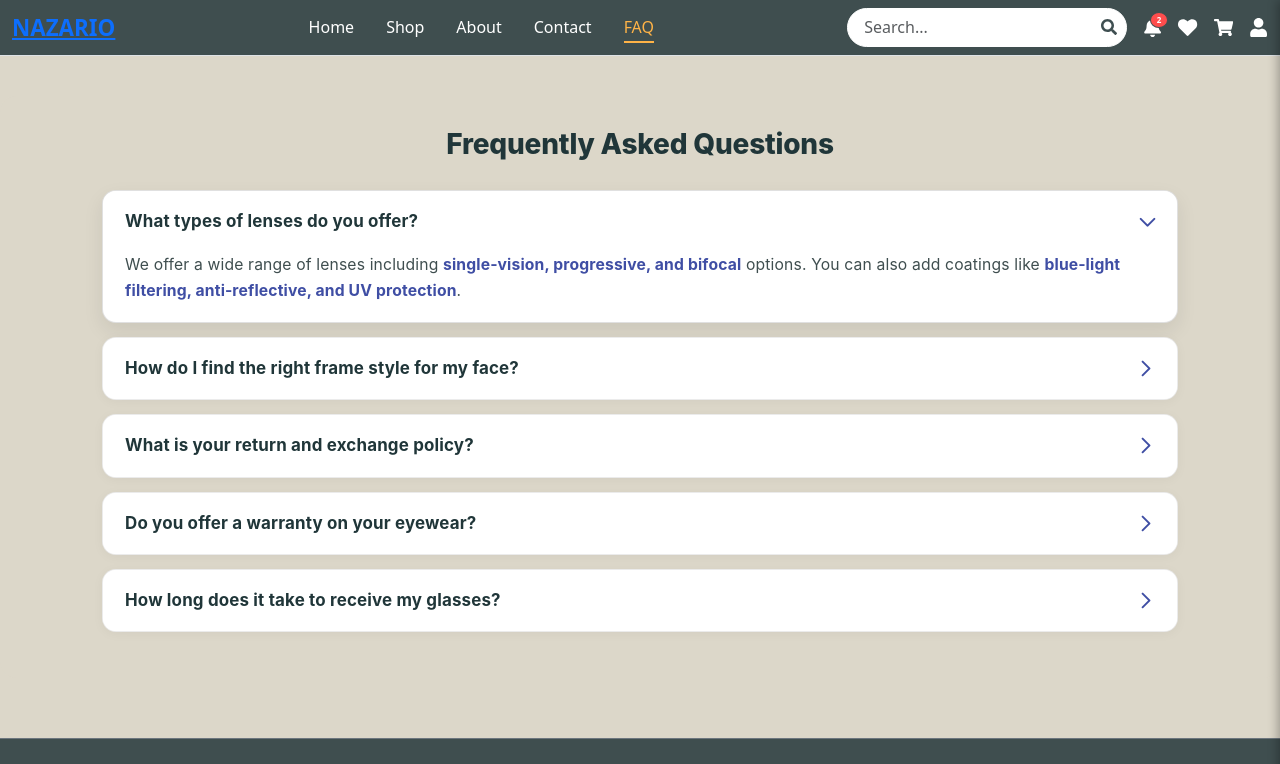
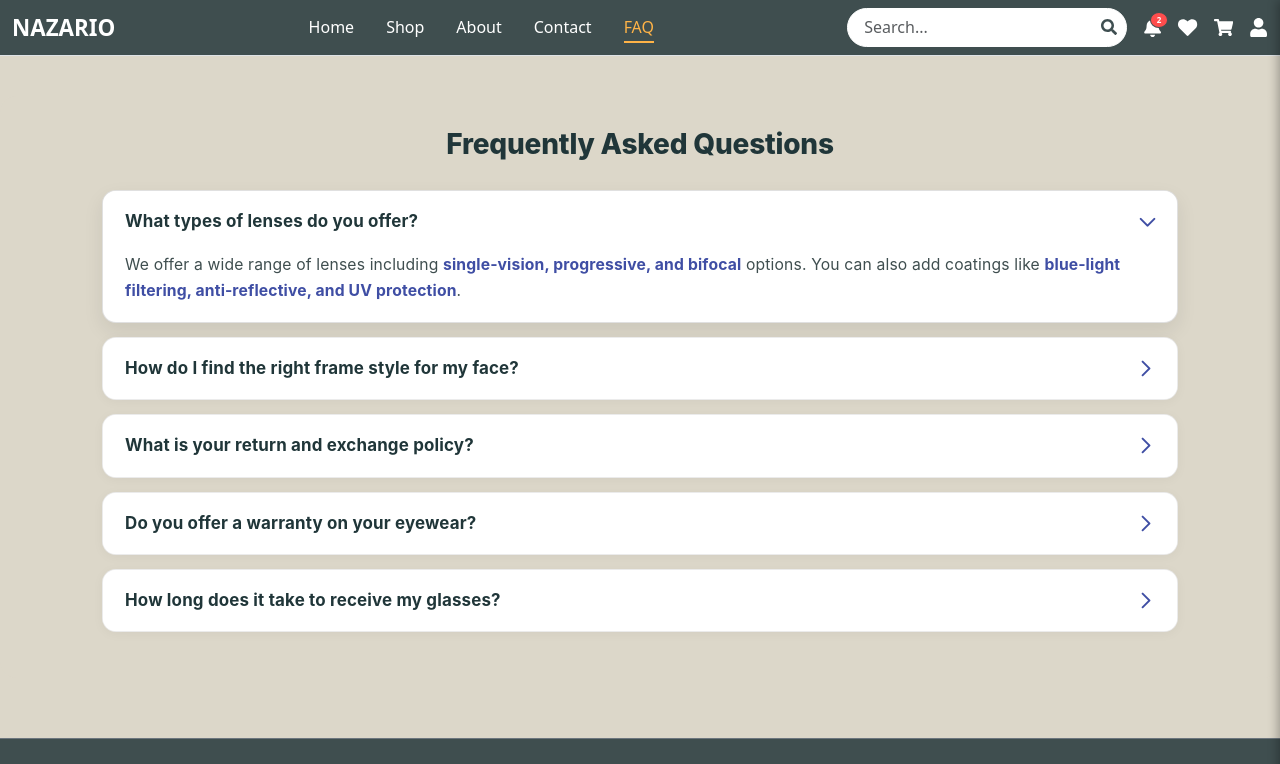
Before and after one commit to Manish10022001/nazario, a React (Vite) app: page /faq in a window 1280 px wide. Shown: the top 764 px of the page. Built offline with nearby package versions, Linux system fonts and the light colour scheme.

Commit message:
linked homepage to logo from header and footer

```diff
--- a/src/components/Footer.jsx
+++ b/src/components/Footer.jsx
@@ -3,7 +3,6 @@ import { Container, Row, Col, Nav } from "react-bootstrap";
 import { Link } from "react-router-dom"; // Import Link from react-router-dom
 import TermsOfService from "./TermsOfService";
 import PrivacyPolicy from "./PrivacyPolicy";
-
 
 const Footer = () => {
   return (
@@ -23,14 +22,14 @@ const Footer = () => {
         <Row className="gy-4">
           <Col lg={5} md={12} className="footer-about">
             <a
-              href="/"
+              href="/home"
               className="d-flex align-items-center mb-3 text-decoration-none"
             >
               <span
                 className="sitename fw-bold"
                 style={{
                   fontSize: 26,
-                  color:"white",
+                  color: "white",
                   fontFamily: "var(--heading-font)",
                   letterSpacing: 1,
                 }}
--- a/src/components/Navbar.jsx
+++ b/src/components/Navbar.jsx
@@ -92,6 +92,7 @@ const Navbar = () => {
           <div className="navbar-logo">
             <NavLink
               to="/home"
+              style={{ color: "inherit", textDecoration: "none" }}
               className={({ isActive }) => (isActive ? "active-link" : "")}
             >
               NAZARIO
```
